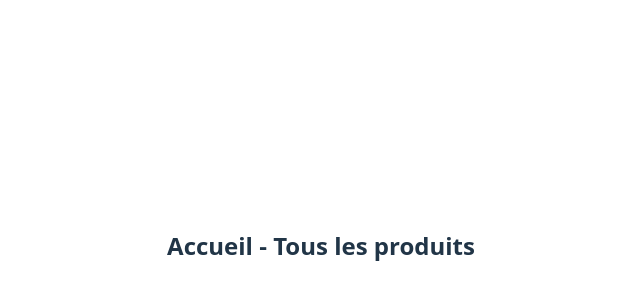
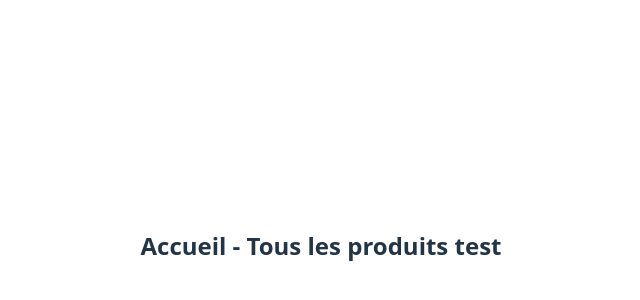
Before and after one commit to blue77630/japan-commerce, a React (Vite) app in the folder vite-project/: page /home in a window 1280 px wide. Shown: the part 154-454 px from the top of the page, without its empty margins (319-959 px from the left). Built offline with nearby package versions, Linux system fonts and the light colour scheme.

Commit message:
feat: test

```diff
--- a/vite-project/src/pages/Home.tsx
+++ b/vite-project/src/pages/Home.tsx
@@ -1,7 +1,7 @@
 function Home(){
   return (
     <div className="page-animate-in">
-      <h2>Accueil - Tous les produits</h2>
+      <h2>Accueil - Tous les produits test</h2>
     </div>
   )
 }
```
